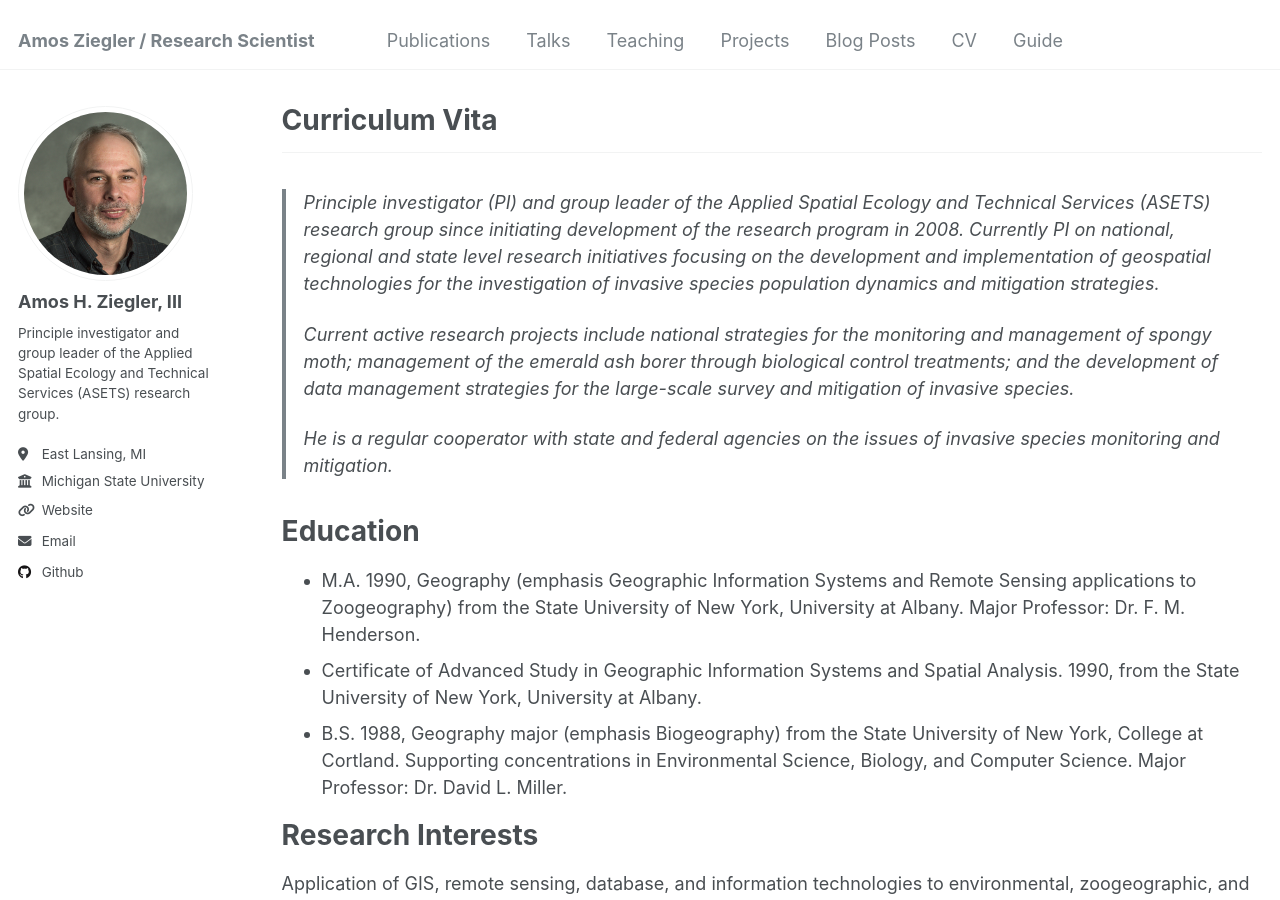
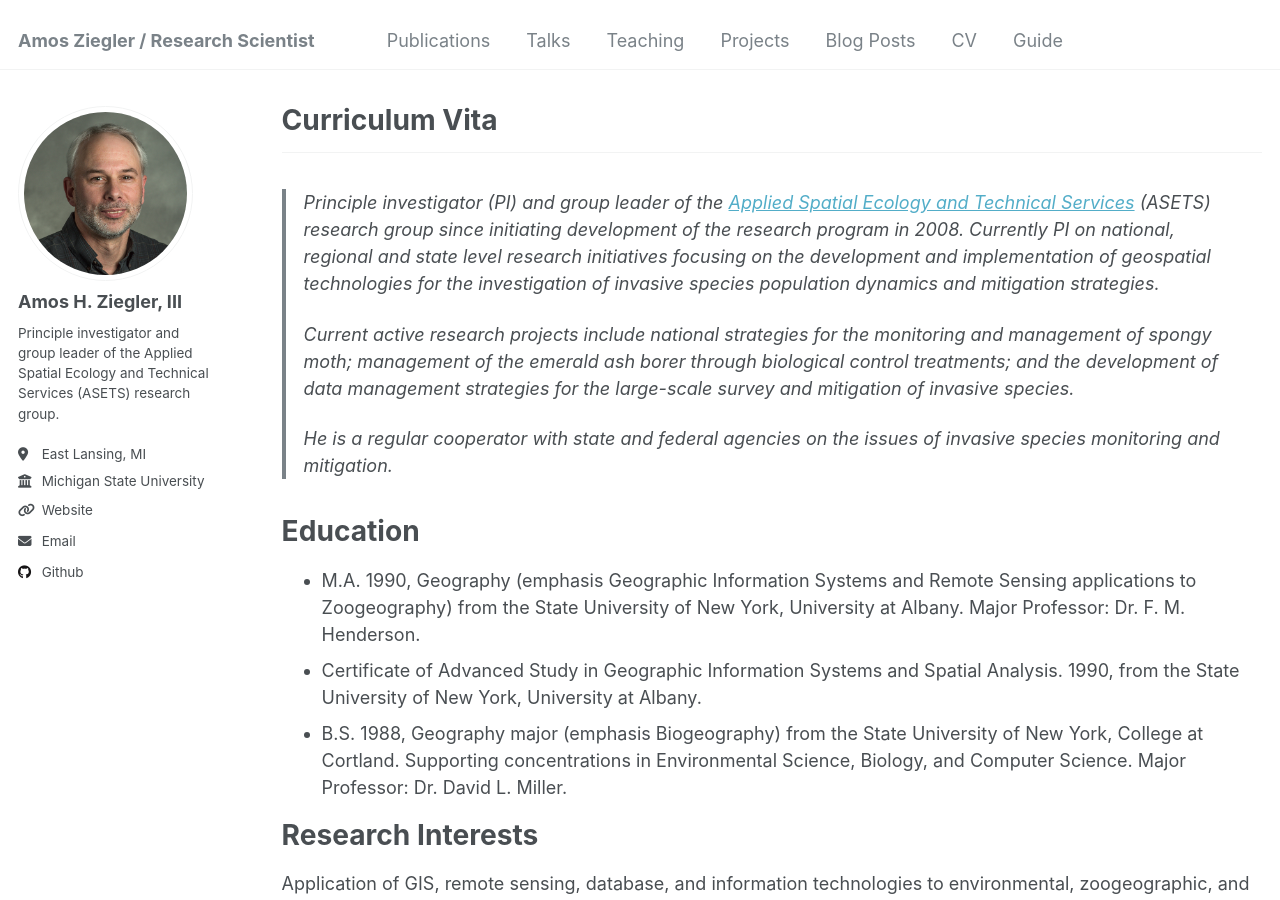
Before and after one commit to aziegler3/aziegler3.github.io, a Jekyll site: the page built from _pages/cv.md, in a window 1280 px wide and 900 px high. Built offline with Jekyll 4.4.1, drawn with Linux system fonts in a browser that asks for light colours; part of the change alters nothing that is shown.

Commit message:
Update cv.md

```diff
--- a/_pages/cv.md
+++ b/_pages/cv.md
@@ -11,7 +11,7 @@ redirect_from:
 
 * * *
 
-> Principle investigator (PI) and group leader of the Applied Spatial Ecology and Technical Services (ASETS) research group since initiating development of the research program in 2008. Currently PI on national, regional and state level research initiatives focusing on the development and implementation of geospatial technologies for the investigation of invasive species population dynamics and mitigation strategies.
+> Principle investigator (PI) and group leader of the [Applied Spatial Ecology and Technical Services](https://www.asets.msu.edu) (ASETS) research group since initiating development of the research program in 2008. Currently PI on national, regional and state level research initiatives focusing on the development and implementation of geospatial technologies for the investigation of invasive species population dynamics and mitigation strategies.
 >
 >Current active research projects include national strategies for the monitoring and management of spongy moth; management of the emerald ash borer through biological control treatments; and the development of data management strategies for the large-scale survey and mitigation of invasive species.
 >
```
